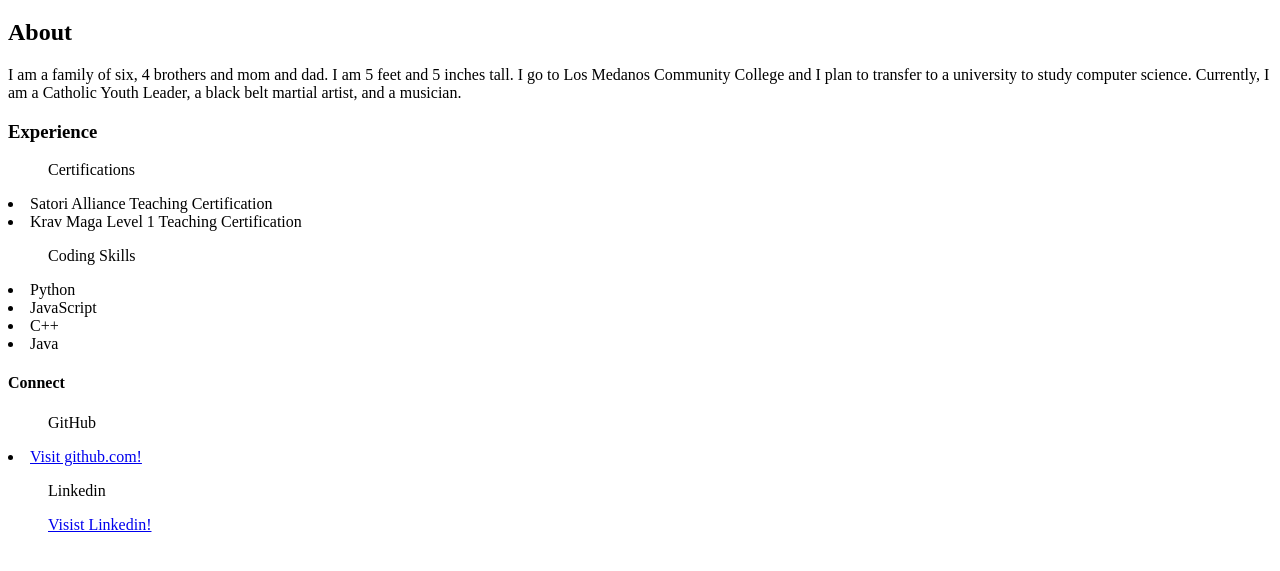
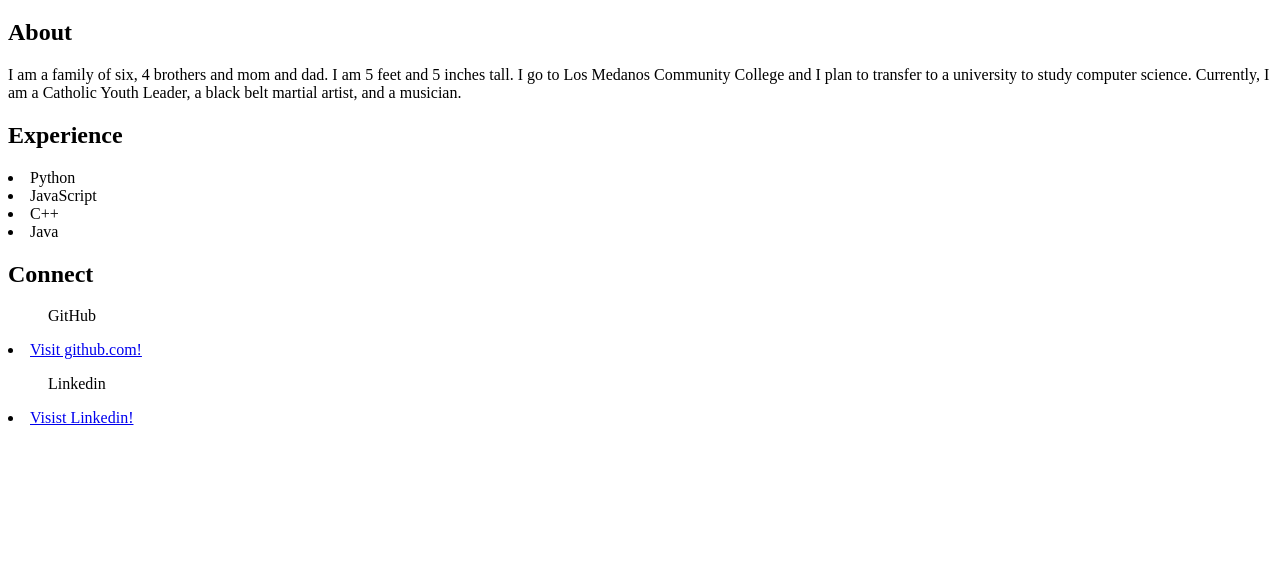
Before and after one commit to Cristian184/Cristian-Camacho-Kepler, a plain HTML site: page index.html in a window 1280 px wide. Shown: the part 61-632 px from the top of the page. Drawn offline with Linux system fonts and the light colour scheme.

Commit message:
Update index.html

```diff
--- a/index.html
+++ b/index.html
@@ -18,22 +18,18 @@
     </p>
 </section>
 <section id="Experience">
-    <h3>Experience</h3>
-    <ul>Certifications</ul>
-    <li>Satori Alliance Teaching Certification</li>
-    <li>Krav Maga Level 1 Teaching Certification</li>
-    <ul>Coding Skills</ul>
+    <h2>Experience</h2>
     <li>Python</li>
     <li>JavaScript</li>
     <li>C++</li>
     <li>Java</li>
 </section>
 <section id="Connect">
-    <h4>Connect</h4>
+    <h2>Connect</h2>
     <ul>GitHub</ul>
-    <li><a href="https://github.com/Cristian184">Visit github.com!</a></li>
+    <li><a target=_blank href="https://github.com/Cristian184">Visit github.com!</a></li>
     <ul>Linkedin</ul>
-    <ul><a href="https://www.linkedin.com/in/cristian-camacho-60195a345/">Visist Linkedin!</a></ul>
+    <li><a target=_blank href="https://www.linkedin.com/in/cristian-camacho-60195a345/">Visist Linkedin!</a></li>
 </section>
 </body>
 </html>
```
